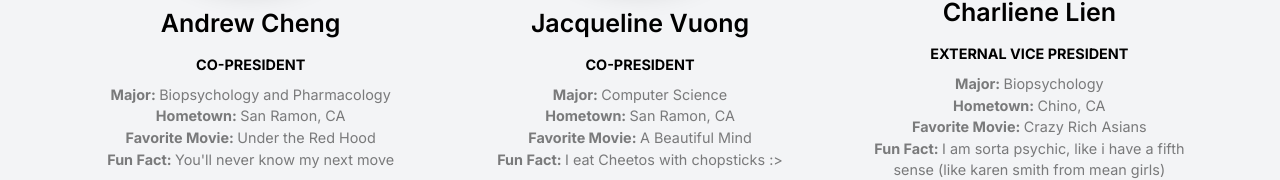
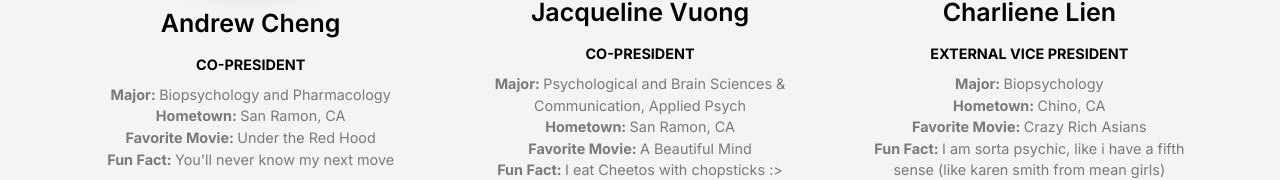
Before and after one commit to UCSBTASA/UCSBTASA.github.io, a Next.js app: page /staff in a window 1280 px wide. Shown: the part 600-780 px from the top of the page. Built offline with nearby package versions, Linux system fonts and the light colour scheme.

Commit message:
fixing major for jacq and in person speed dating time

```diff
--- a/app/_data/eventData.ts
+++ b/app/_data/eventData.ts
@@ -27,8 +27,8 @@ const events = [
     id: 4,
     title: "Big Little Pickup: In Person Speed Dating",
     date: "2023-10-13",
-    startTime: "20:00",
-    endTime: "22:00",
+    startTime: "18:45",
+    endTime: "21:00",
     location: "Lot 22 Top Flor",
   },
   {
--- a/app/staff/page.tsx
+++ b/app/staff/page.tsx
@@ -25,7 +25,7 @@ const StaffPage = () => {
       name: "Jacqueline Vuong",
       position: "CO-PRESIDENT",
       hometown: "San Ramon, CA",
-      major: "Computer Science",
+      major: "Psychological and Brain Sciences & Communication, Applied Psych",
       year: "Class of 2024",
       funFact: "I eat Cheetos with chopsticks :>",
       favFood: "Braised pork belly",
```
